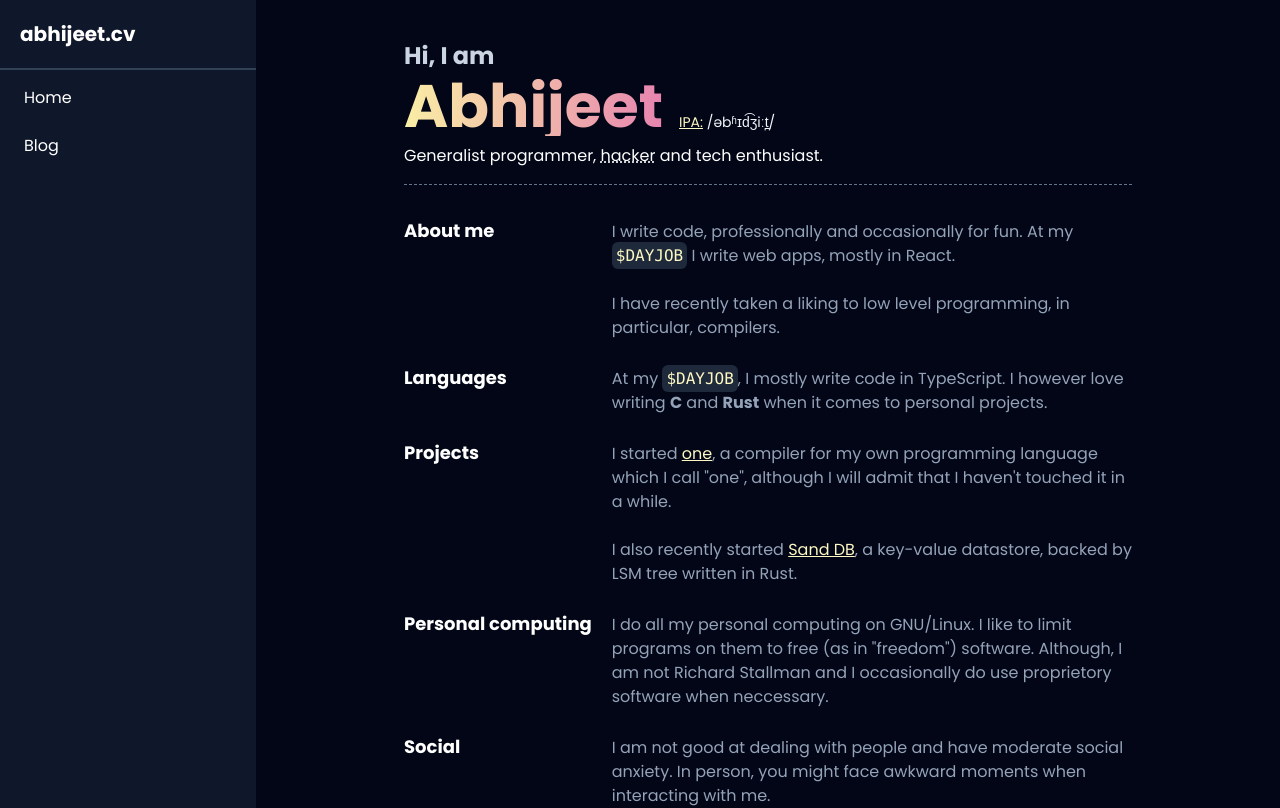
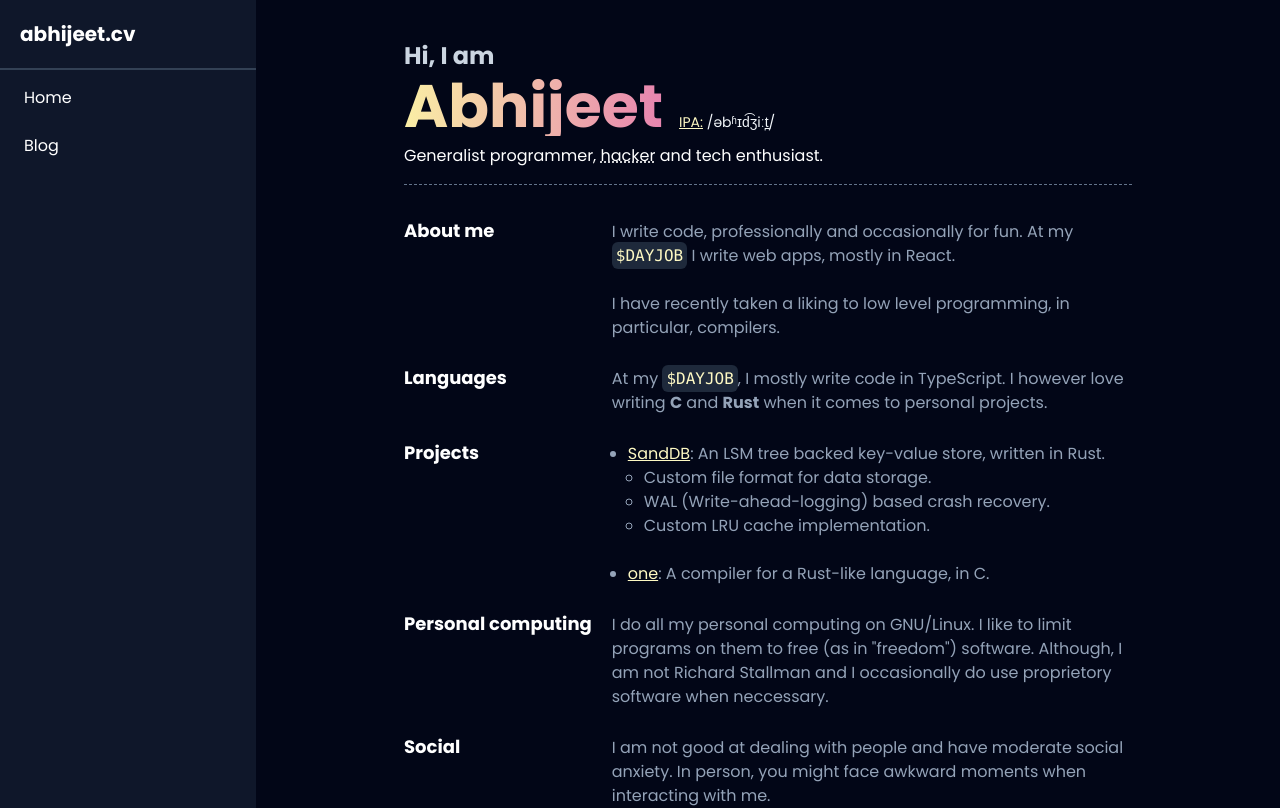
Before and after one commit to quanta-kt/site, a SvelteKit app: page / in a window 1280 px wide. Shown: the top 808 px of the page. Built offline with nearby package versions, Linux system fonts and the light colour scheme.

Commit message:
restruct projects

```diff
--- a/src/app.css
+++ b/src/app.css
@@ -14,3 +14,12 @@ dfn {
     text-decoration: underline dotted;
     font-style: normal;
 }
+
+ul {
+    list-style: disc;
+    margin-left: 1rem;
+}
+
+li > ul {
+    list-style: circle;
+}
--- a/src/routes/+page.svelte
+++ b/src/routes/+page.svelte
@@ -73,17 +73,27 @@ Wikipedia: A person skilled in information technology who achieves goals and sol
 			</p>
 
 			<h3 class="text-lg font-bold">Projects</h3>
-			<p class="text-slate-400">
-				I started
-				<a class="text-yellow-100 underline" href="https://github.com/quanta-kt/one">one</a>, a
-				compiler for my own programming language which I call "one", although I will admit that I
-				haven't touched it in a while.
-				<br /><br />
+			<div class="text-slate-400">
+				<ul>
+				<li>
+				<a class="text-yellow-100 underline" href="https://github.com/quanta-kt/sanddb">SandDB</a>:
+				An LSM tree backed key-value store, written in Rust.
+				<br>
+					<ul>
+					<li>Custom file format for data storage.</li>
+					<li>WAL (Write-ahead-logging) based crash recovery.</li>
+					<li>Custom LRU cache implementation.</li>
+					</li>
 
-				I also recently started
-				<a class="text-yellow-100 underline" href="https://github.com/quanta-kt/sanddb">Sand DB</a>,
-				a key-value datastore, backed by LSM tree written in Rust.
-			</p>
+				<br>
+
+				<li>
+				<a class="text-yellow-100 underline" href="https://github.com/quanta-kt/one">one</a>:
+				A compiler for a Rust-like language, in C.
+				</li>
+
+				</ul>
+			</div>
 
 			<h3 class="text-lg font-bold">Personal computing</h3>
 			<p class="text-slate-400">
```
